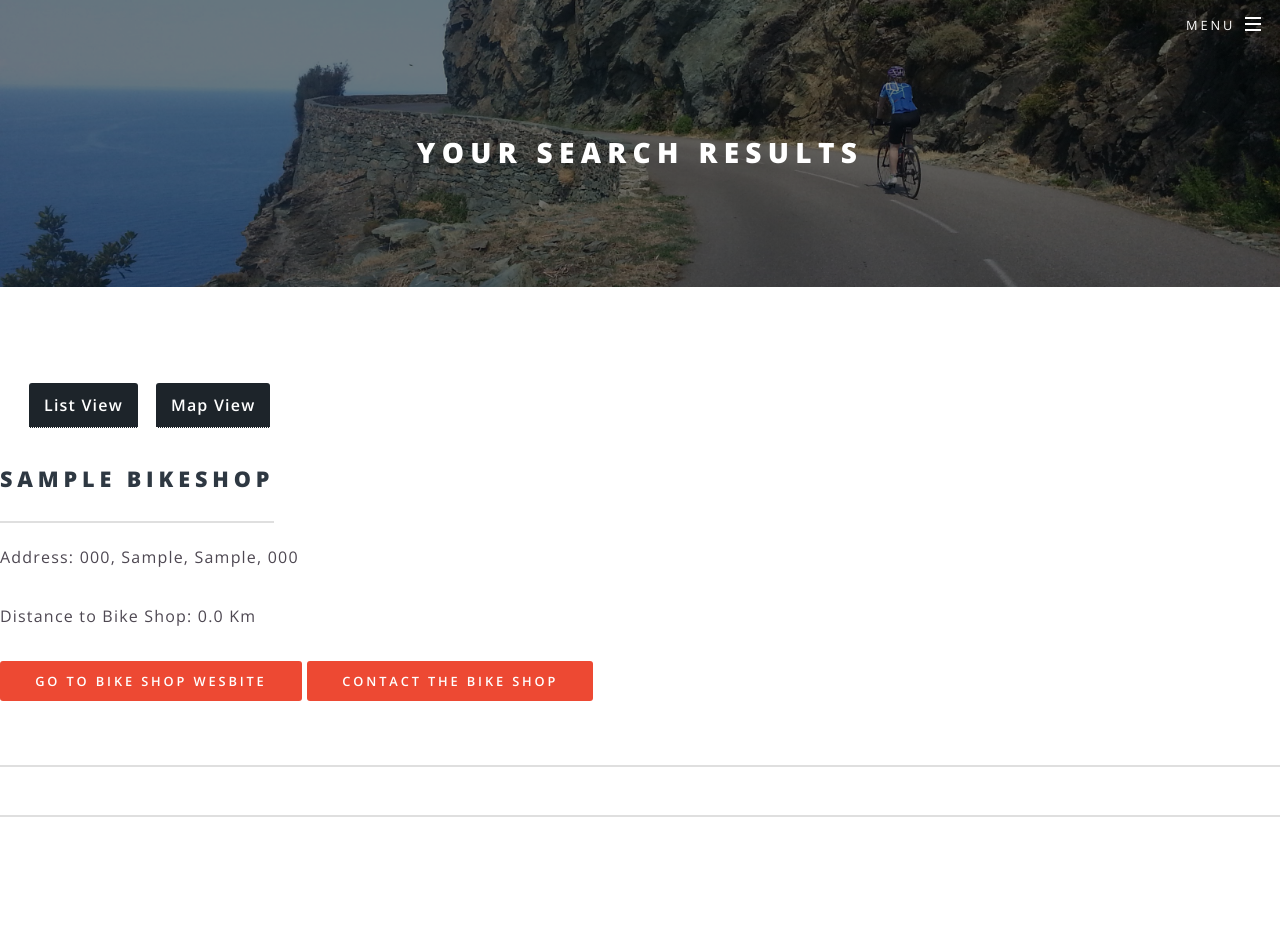
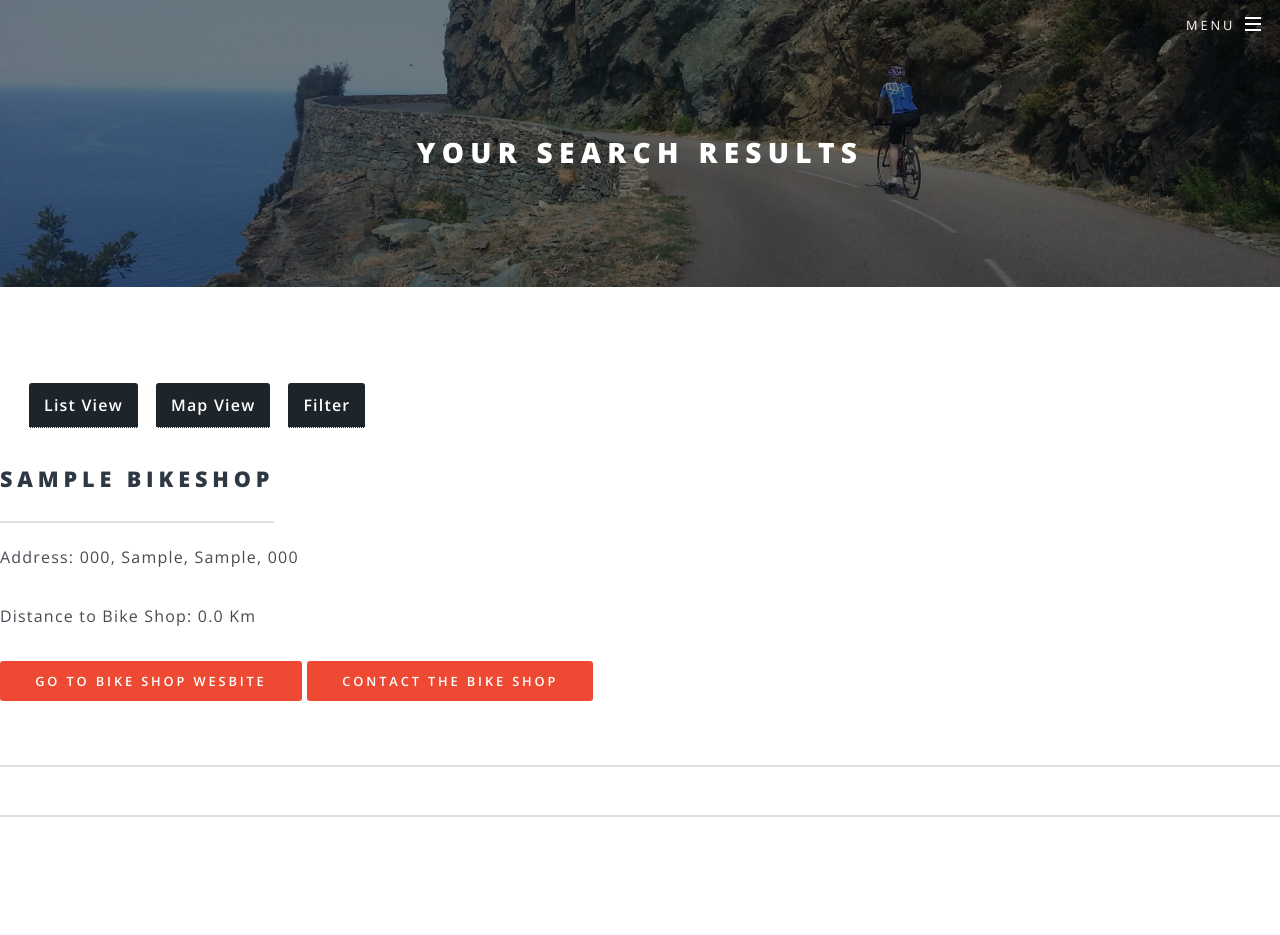
Before and after one commit to colins44/bike-site, a Django app: a page that uses templates/bike-shop-list.html in a window 1280 px wide. Shown: the top 935 px of the page. Run offline with Django 3.2, Linux system fonts and the light colour scheme; tables that the repository leaves empty hold one stand-in row (values such as "Sample post"); some libraries are stand-ins or nearby versions.

Commit message:
adding quiers

```diff
--- a/bike_aggregator/views.py
+++ b/bike_aggregator/views.py
@@ -37,6 +37,7 @@ class BikeSearchResults(ListView):
     template_name = "bike-shop-list.html"
 
     def get_context_data(self, **kwargs):
+        print self.request.GET.get
         #here we get the lat and long kwargs and make them work for us
         context = super(BikeSearchResults, self).get_context_data(**kwargs)
         bikesearch = {}
@@ -46,7 +47,7 @@ class BikeSearchResults(ListView):
         except Exception as e:
             #some sort of error so we log it
             logger.error("Error changing Strings to Decimals: {},  {}".format(e.message, e.args))
-        context['bikeshops'] = bikeshop_content_string(distance_filter(bikesearch, self.model.objects.all()))[:10]
+        context['bikeshops'] = bikeshop_content_string(distance_filter(bikesearch, self.model.objects.all()))
         context['message'] = "your results"
         context['bikesearch'] = bikesearch
         return context
--- a/templates/bike-shop-list.html
+++ b/templates/bike-shop-list.html
@@ -59,6 +59,7 @@
                                             <ul class="tab-links">
                                                 <li><a href="#list-view">List View</a></li>
                                                 <li><a href="#map-view" onclick="displayMap()">Map View</a></li>
+                                                <li><a href="#filter">Filter</a></li>
                                             </ul>
                                             <div class="tab-content">
                                                 <div id="list-view" class="tab active">
@@ -87,6 +88,21 @@
                                                 <div id="map-view" class="tab">
                                                     <div id="map_canvas"></div>
                                                 </div>
+                                                <div id="filter" class="tab">
+                                                    <div>
+                                                    <form method="get">
+                                                        <select name="filter">
+                                                            <option value="electric-bikes">Electric bikes</option>
+                                                            <option value="scooters">Scooters</option>
+                                                            <option value="cruiser-bikes">Cruiser bikes</option>
+                                                            <option value="road-bikes">Road bikes</option>
+                                                            <option value="mountain-bikes">Mountain bikes</option>
+                                                        </select>
+                                                        <br>
+                                                        <input type="submit" value="Filter" />
+                                                    </form>
+                                                    </div>
+                                                </div>
                                         </div>
                                 <hr>
                                 <!--</section>-->
```
